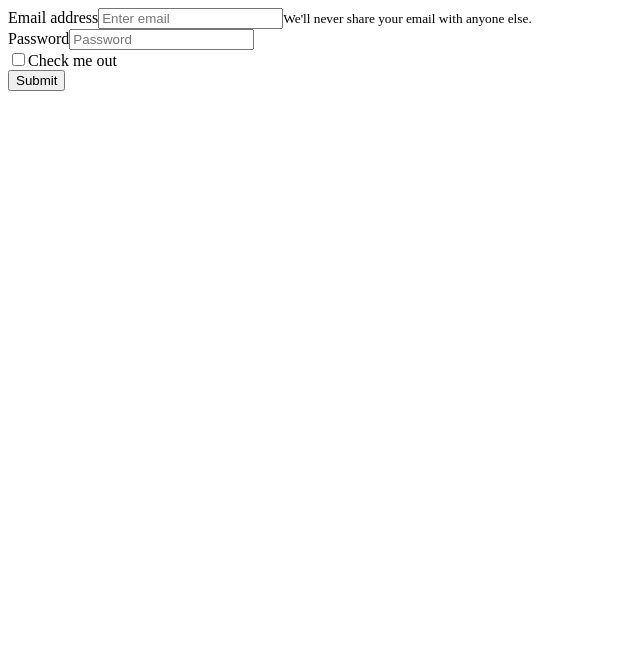
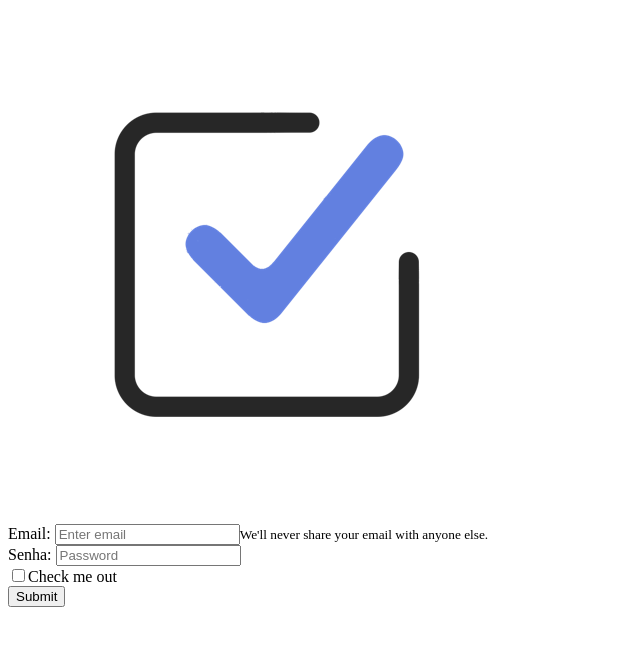
Before and after one commit to FelipeFloresWeb/Desafio-Tecnico-Trybe, a React (Create React App) app in the folder client/: page / in a window 1280 px wide. Shown: the top 646 px of the page, without its empty margins (0-640 px from the left). Built offline with nearby package versions, Linux system fonts and the light colour scheme.

Commit message:
added image login

```diff
--- a/client/src/components/Header/Header.jsx
+++ b/client/src/components/Header/Header.jsx
@@ -1,12 +1,12 @@
 import React from 'react';
 
-const Header = () => {
-    return (
-      <div>
-        <div></div>
-      </div>
-    );
+// src Image: https://images-na.ssl-images-amazon.com/images/I/41da3NERJ4L.png
+import todoLogo from '../../images/todoLogo.png';
 
-}
+const Header = () => (
+  <div>
+    <img id="todo-logo" src={todoLogo} alt="To Do Logo" />
+  </div>
+);
 
 export default Header;
--- a/client/src/pages/Login.jsx
+++ b/client/src/pages/Login.jsx
@@ -1,17 +1,19 @@
 import React from 'react';
 import { Form, Button } from 'react-bootstrap';
+import Header from '../components/Header/Header';
 
 const Login = () => (
   <div>
+    <Header />
     <Form>
       <Form.Group className="mb-3" controlId="formBasicEmail">
-        <Form.Label>Email address</Form.Label>
+        <Form.Label>Email: </Form.Label>
         <Form.Control type="email" placeholder="Enter email" />
         <Form.Text className="text-muted">We&apos;ll never share your email with anyone else.</Form.Text>
       </Form.Group>
 
       <Form.Group className="mb-3" controlId="formBasicPassword">
-        <Form.Label>Password</Form.Label>
+        <Form.Label>Senha: </Form.Label>
         <Form.Control type="password" placeholder="Password" />
       </Form.Group>
       <Form.Group className="mb-3" controlId="formBasicCheckbox">
```
Also changed, not shown: client/src/images/todoLogo.png (added).
